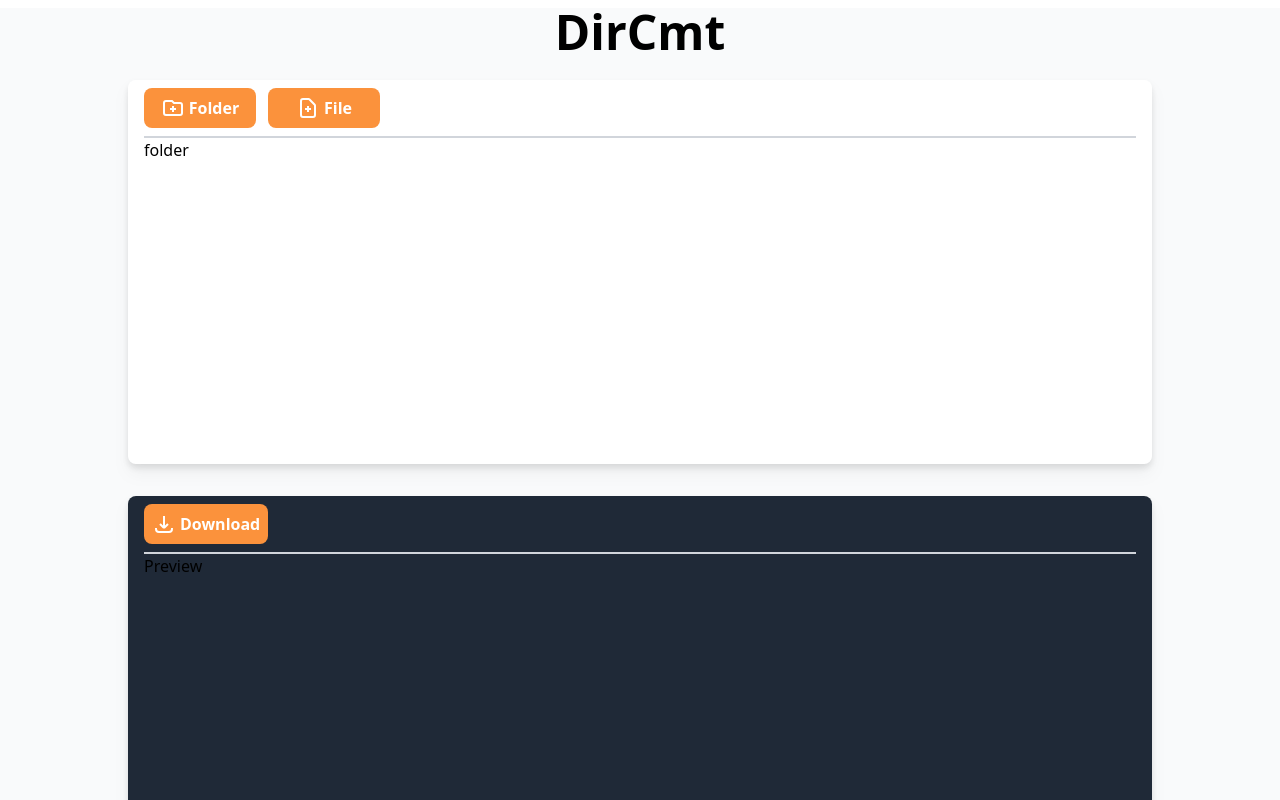
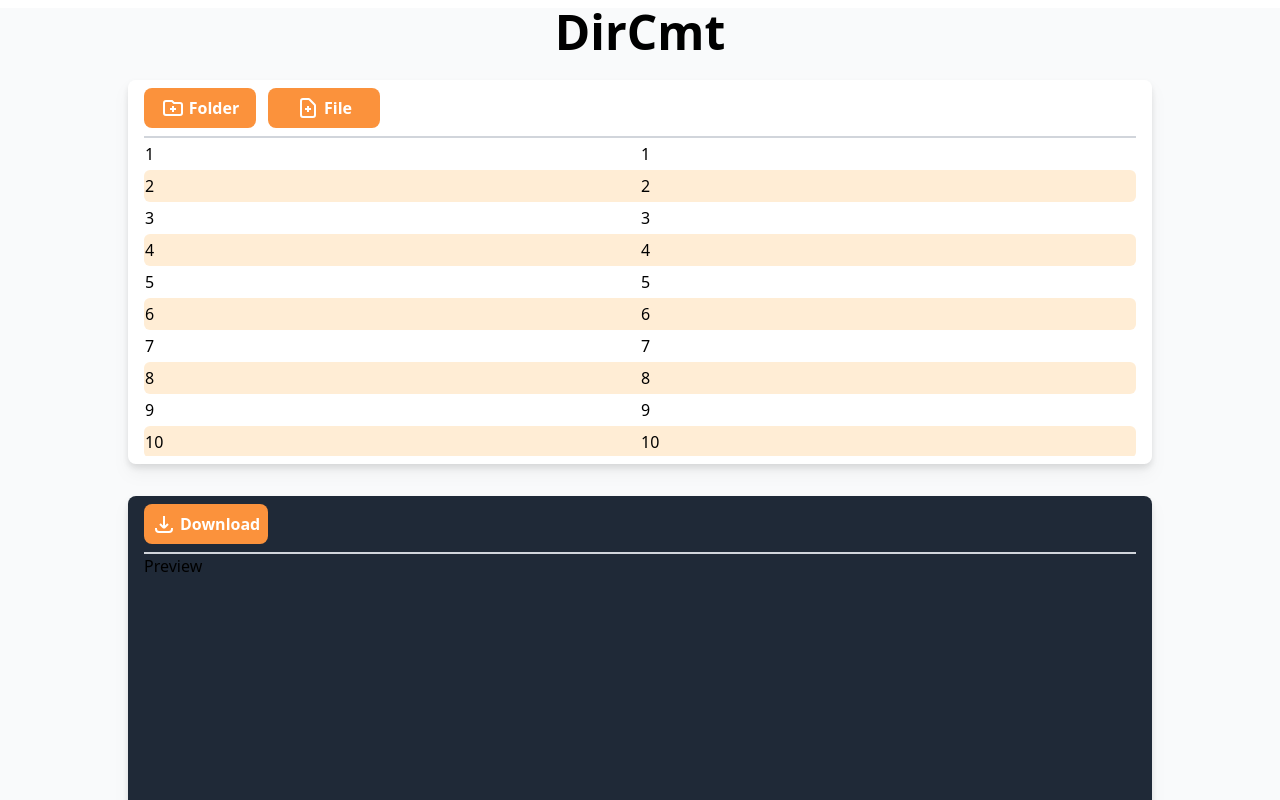
Before and after one commit to HidakaRintaro/DirCmt, a Next.js app: page / in a window 1280 px wide. Shown: the top 800 px of the page. Built offline with nearby package versions, Linux system fonts and the light colour scheme.

Commit message:
tableをスルロール可能で表示した

```diff
--- a/components/DirSection.tsx
+++ b/components/DirSection.tsx
@@ -1,13 +1,14 @@
 import { FileAddIcon } from 'icons/FileAddIcon'
 import { FolderAddIcon } from 'icons/FolderAddIcon'
 import { Button } from 'components/Button'
+import { DirTable } from './DirTable'
 
 interface DirSectionProps {}
 
 export const DirSection: React.FC<DirSectionProps> = (props) => {
   return (
     <div
-      className={`mx-auto mb-8 h-96 divide-y-2 divide-gray-300 rounded-lg bg-white py-2  px-4 drop-shadow-lg`}
+      className={`mx-auto mb-8 flex h-96 flex-col divide-y-2 divide-gray-300 rounded-lg bg-white py-2  px-4 drop-shadow-lg`}
     >
       <div className="mb-2 flex gap-3">
         <Button
@@ -19,7 +20,9 @@ export const DirSection: React.FC<DirSectionProps> = (props) => {
           value="File"
         />
       </div>
-      <div>folder</div>
+      <div className="flex-1 overflow-auto">
+        <DirTable />
+      </div>
     </div>
   )
 }
--- /dev/null
+++ b/components/DirTable.tsx
@@ -0,0 +1,20 @@
+interface DirTableProps {
+  dirJson: object
+}
+
+export const DirTable: React.FC = () => {
+  let ary = []
+  for (let i = 1; i < 100; i++) {
+    ary.push({ id: i, name: '' })
+  }
+  return (
+    <table className="w-full">
+      {ary.map((a) => (
+        <tr key={a.id} className="even:bg-orange-100">
+          <td className="h-8 rounded-l-md">{a.id}</td>
+          <td className="rounded-r-md">{a.id}</td>
+        </tr>
+      ))}
+    </table>
+  )
+}
```
